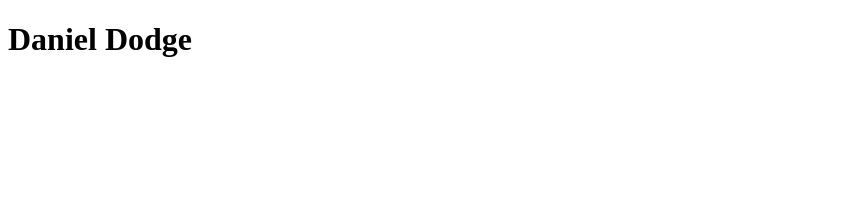
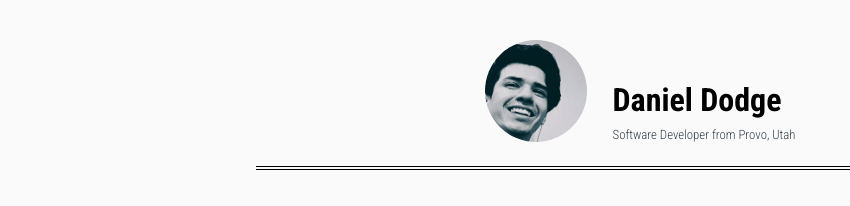
Before and after one commit to daniel-dodge/daniel-dodge.github.io, a plain HTML site: page index.html in a window 1280 px wide. Shown: the whole page, without its empty margins (0-850 px from the left). Drawn offline with Linux system fonts and the light colour scheme.

Commit message:
added heading and styles

```diff
--- a/index.html
+++ b/index.html
@@ -5,8 +5,21 @@
     <meta http-equiv="X-UA-Compatible" content="IE=edge">
     <meta name="viewport" content="width=device-width, initial-scale=1.0">
     <title>Daniel's Portfolio</title>
+    <link rel="preconnect" href="https://fonts.googleapis.com">
+    <link rel="preconnect" href="https://fonts.gstatic.com" crossorigin>
+    <link href="https://fonts.googleapis.com/css2?family=Roboto+Condensed:wght@300;400;700&display=swap" rel="stylesheet">
+    <link rel = "stylesheet" href="styles.css">
 </head>
 <body>
-    <h1>Daniel Dodge</h1>
+    <section id = "heading">
+        <div id = "icon">
+
+        </div>
+    <section id = "heading-text">
+    <h2 class = "big-text">Daniel Dodge</h2>
+    <h3 class = "sub-text">Software Developer from Provo, Utah</h3>
+    </section>
+    </section>
+    <nav id = ></nav>
 </body>
 </html>
--- /dev/null
+++ b/styles.css
@@ -0,0 +1,50 @@
+* {
+    border:0;
+    margin:0;
+    box-sizing:border-box;
+}
+#icon {
+    border-radius: 100%;
+    width: 8vw;
+    height: 8vw;
+    /* border: 4px solid black; */
+    background-image: url("ok.png");
+    background-size:cover;
+    background-position:left;
+    bottom:0;
+
+}
+#heading {
+    display:flex;
+    justify-content:center;
+    /* margin:0px 20vw; */
+    border-bottom:4px double black;
+    padding-bottom:3vh;
+    margin-top:5vh;
+    align-items:flex-end
+
+}
+#heading-text {
+    display:flex;
+    flex-direction:column;
+    margin-left:2vw;
+    justify-content:flex-end
+
+}
+
+body {
+    background-color: #fafafa;
+    margin:0px 20vw;
+}
+.big-text {
+    font-size:2.5vw;
+    font-family: 'Roboto Condensed', sans-serif;
+    margin-bottom:1vh
+}
+
+.sub-text {
+    font-size:1vw;
+    color:#33404d;
+    font-family: 'Roboto Condensed', sans-serif;
+    font-weight:300;
+}
```
Also changed, not shown: ok.png (added), 1 other file.
